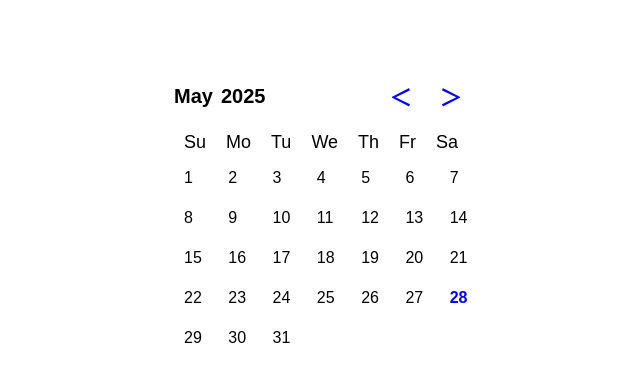
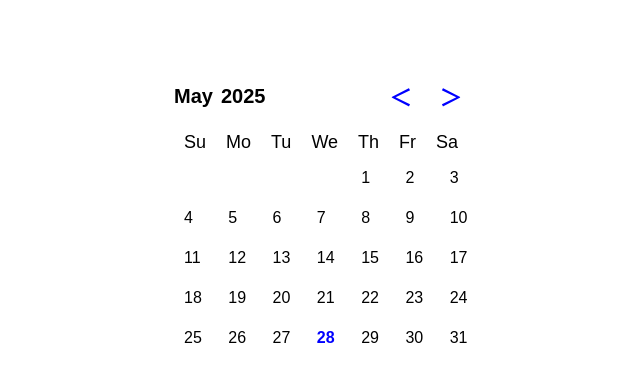
Before and after one commit to Kiransaha-09/calender, a React (Vite) app: page / in a window 1280 px wide. Shown: the top 382 px of the page, without its empty margins (434-1074 px from the left). Built offline with nearby package versions, Linux system fonts and the light colour scheme.

Commit message:
added space

```diff
--- a/src/App.jsx
+++ b/src/App.jsx
@@ -67,6 +67,11 @@ function App() {
   const dayArray = [];
   const day = 1;
 
+  //Add empty space before the days
+  for (let i = 0; i < firstDay; i++) {
+    dayArray.push(null);
+  }
+
   // Add actual days count to the calender
   for (let i = day; i <= days; i++) {
     dayArray.push(i);
@@ -107,7 +112,9 @@ function App() {
           return (
             <div
               key={index}
-              className={`day ${selectedDate === day ? "selected" : ""}
+              className={`day ${
+                day !== null && selectedDate === day ? "selected" : ""
+              }
               ${day === today ? "today" : ""}`}
               onClick={() => handleSelectedDate(day)}
             >
```
